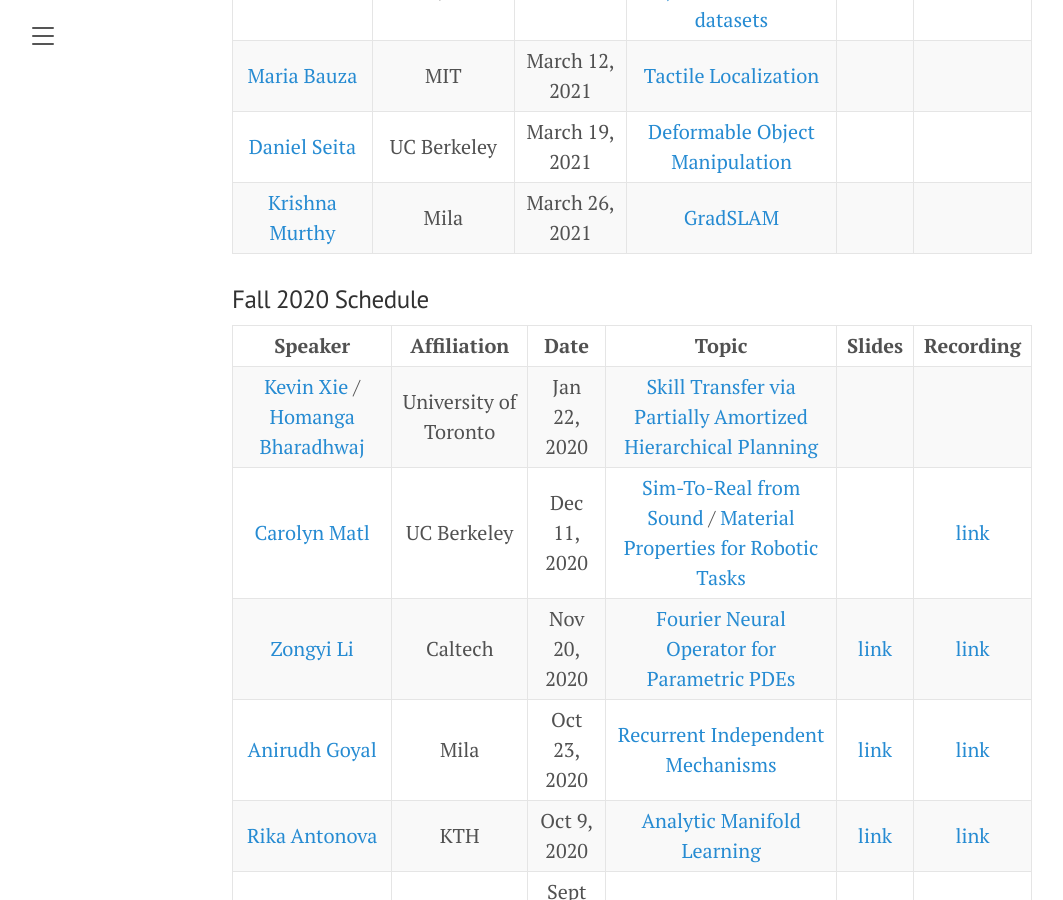
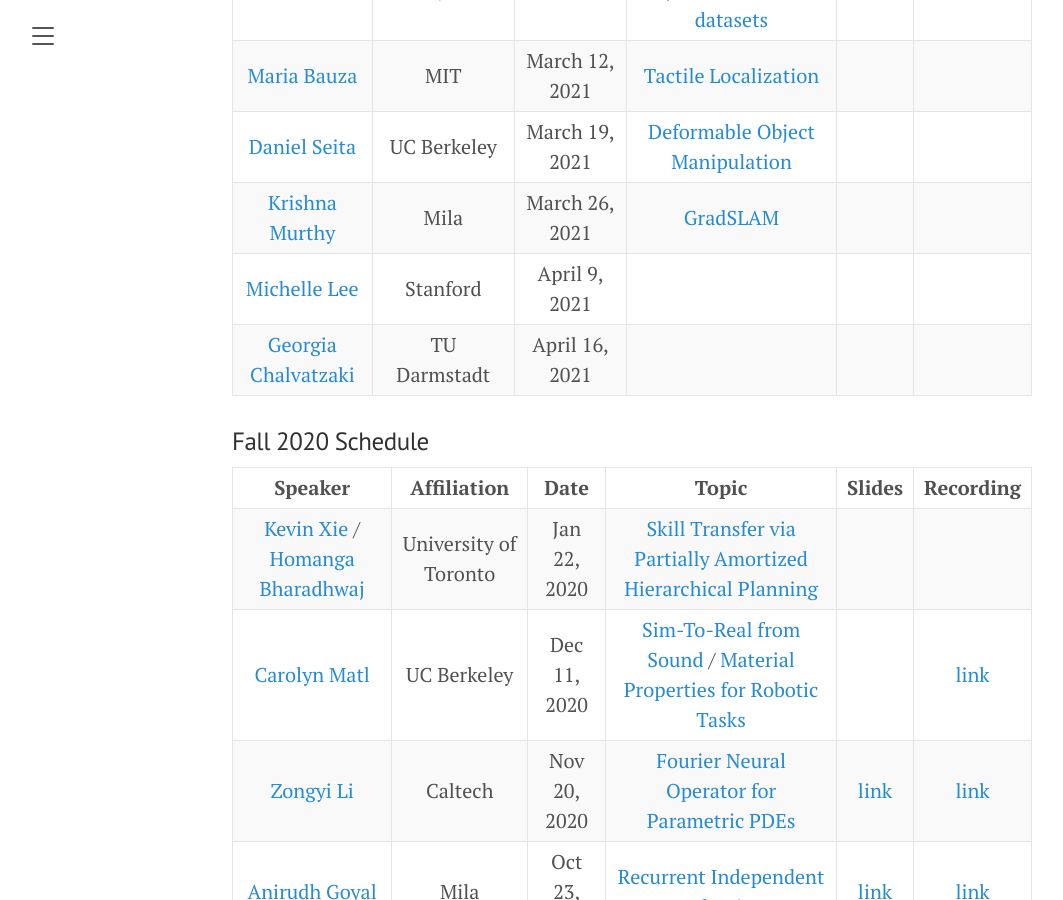
Before and after one commit to uoft-cs-robotics/toronto-air, a Jekyll site: the page built from index.md, in a window 1280 px wide and 900 px high, scrolled down 1342 px. Shown: the whole window, without its empty margins (8-1071 px from the left). Built offline with Jekyll 4.4.1, drawn with Linux system fonts in a browser that asks for light colours; comment, search, counter and statistics services are not loaded.

Commit message:
Added last two speakers for Winter 2021 to the list

```diff
--- a/index.md
+++ b/index.md
@@ -55,6 +55,8 @@ Past talks are also available on our [YouTube Channel](https://www.youtube.com/c
 |[Maria Bauza](http://web.mit.edu/bauza/www/)| MIT| March 12, 2021| [Tactile Localization](https://arxiv.org/abs/1904.10944)|||
 |[Daniel Seita](https://people.eecs.berkeley.edu/~seita/)| UC Berkeley| March 19, 2021| [Deformable Object Manipulation](https://berkeleyautomation.github.io/bags/)|||
 |[Krishna Murthy](https://krrish94.github.io)| Mila| March 26, 2021| [GradSLAM](https://gradslam.github.io/)|||
+|[Michelle Lee](http://stanford.edu/~mishlee/)| Stanford| April 9, 2021|   |||
+|[Georgia Chalvatzaki](https://www.ias.informatik.tu-darmstadt.de/Team/GeorgiaChalvatzaki)| TU Darmstadt | April 16, 2021|  |||
 
 ### Fall 2020 Schedule
 
```
